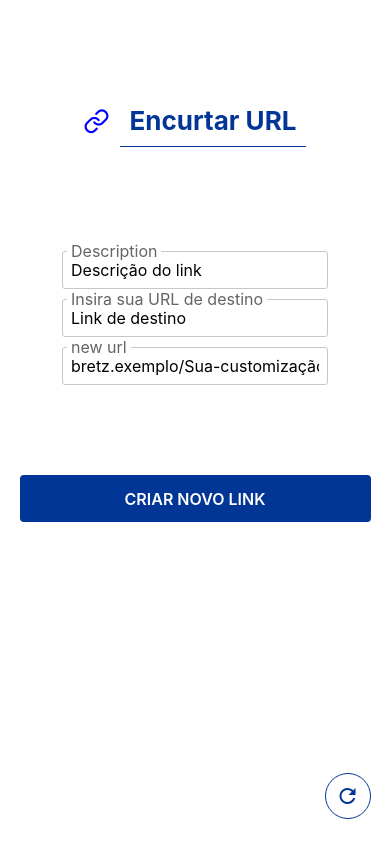
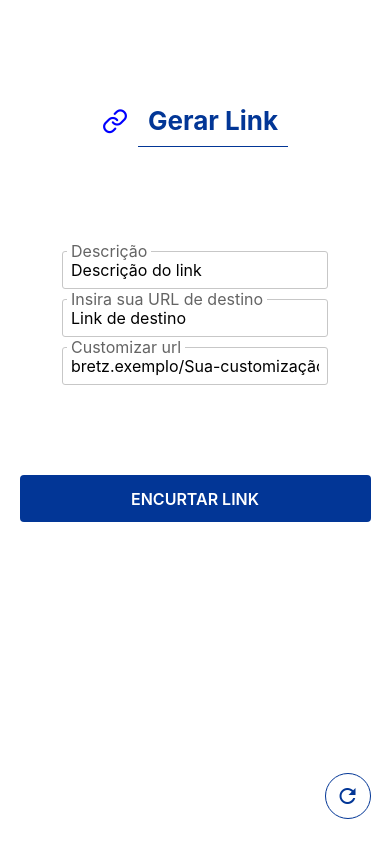
Before and after one commit to lucas-bretzke/FW7_Desafio, a React Native app: screen /CreateNewLinkScreen in a window 390 px wide. Built offline with nearby package versions, Linux system fonts and the light colour scheme.

Commit message:
refactor:  texts

```diff
--- a/src/pages/CreateNewLinkScreen/index.tsx
+++ b/src/pages/CreateNewLinkScreen/index.tsx
@@ -119,12 +119,12 @@ export default function CreateNewLinkScreen() {
     <Container>
       <ContainerLogo>
         <Feather name='link' size={26} color='blue' />
-        <Title>Encurtar URL</Title>
+        <Title>Gerar Link</Title>
       </ContainerLogo>
 
       <ContainerForm>
         <TextInput
-          label='Description'
+          label='Descrição'
           value={description}
           onChangeText={text => setDescription(text)}
           placeholder='Descrição do link'
@@ -138,7 +138,7 @@ export default function CreateNewLinkScreen() {
         />
 
         <TextInput
-          label='new url'
+          label='Customizar url'
           value={customUrl}
           onChangeText={text => setCustomUrl(text)}
           placeholder='bretz.exemplo/Sua-customização-aqui'
@@ -149,7 +149,7 @@ export default function CreateNewLinkScreen() {
         <ContinueButtom>
           <Button
             onPress={() => checkFieldsBeforeRequest()}
-            title='Criar novo link'
+            title='Encurtar link'
             color='#fff'
             bgColor='#023696'
           />
```
